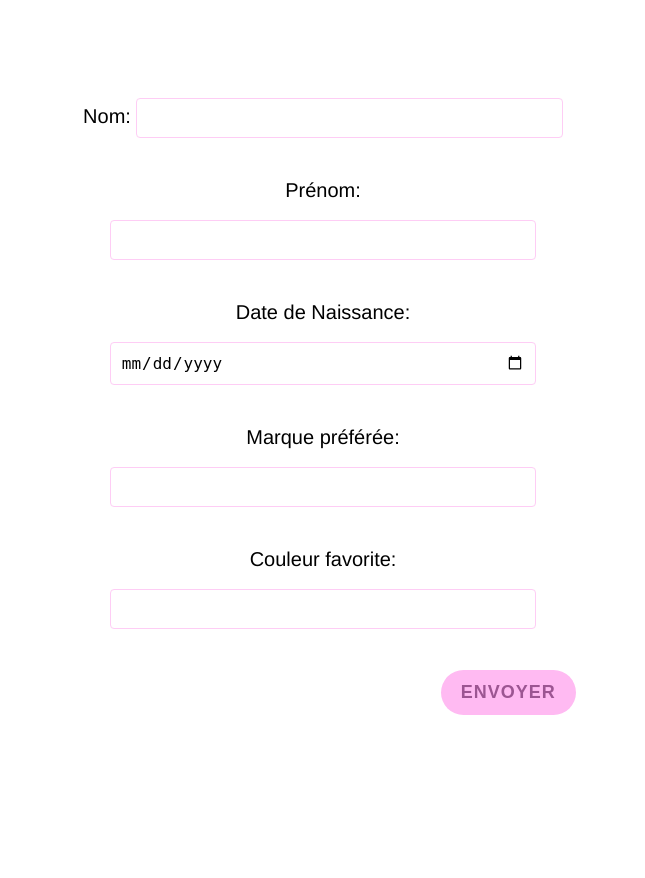
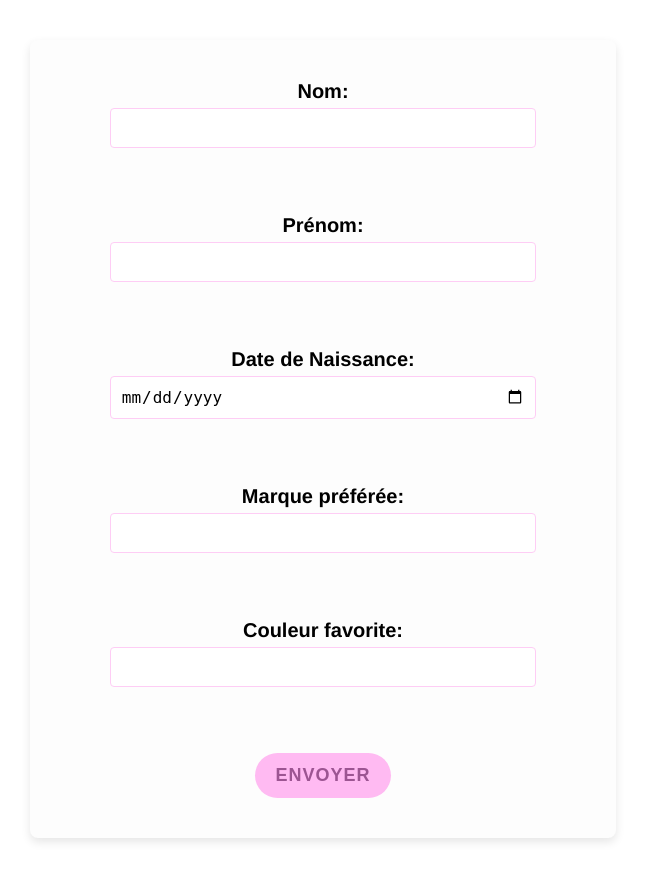
Before and after one commit to KVN-ND/projet_flask, a Flask app: page /form in a window 1280 px wide. Shown: the part 296-1174 px from the top of the page, without its empty margins (317-962 px from the left). Before the commit the page ends 1011 px from the top, so only its background shows below. Run offline with Flask 3, Linux system fonts and the light colour scheme.

Commit message:
form nouveau css

```diff
--- a/static/css/form.css
+++ b/static/css/form.css
@@ -11,7 +11,6 @@ header {
     overflow: hidden;
 }
 
-
 header::before {
     content: "";
     position: absolute;
@@ -19,10 +18,10 @@ header::before {
     left: 0;
     width: 160%;
     height: 100%;
-    background-image: url('https://images4.alphacoders.com/683/thumb-1920-683744.jpg'); /* Remplace 'ton-image.png' par l'URL de ton image */
-    background-size: 100px 80px; /* Ajuste la taille de l'imag   e */
+    background-image: url('https://images4.alphacoders.com/683/thumb-1920-683744.jpg');
+    background-size: 100px 80px;
     background-repeat: repeat;
-    opacity: 0.5; /* Ajuste l'opacité pour un effet subtil */
+    opacity: 0.5;
     animation: movePattern 6s linear infinite;
 }
 
@@ -45,8 +44,10 @@ header h1 {
     gap: 20px;
 }
 
-
 form {
+    display: flex;
+    flex-direction: column;
+    align-items: center;
     color: #000000;
     text-align: center;
     padding: 2em;
@@ -55,23 +56,30 @@ form {
     width: 40%;
     margin: 40px auto;
     border-radius: 8px;
+    background: #fdfdfd;
+    box-shadow: 0px 4px 10px rgba(0, 0, 0, 0.1);
+}
+
+label {
+    display: block; /* Place le label au-dessus de l'input */
+    font-weight: bold;
+    margin-bottom: 5px;
+    text-align: center;
 }
 
 input {
     font-size: 16px;
     padding: 10px;
-    margin: 18px 0;
+    margin-bottom: 20px; /* Espace entre les inputs */
     border: 1px solid #fecdf5;
-    color: #000000; /* Couleur du texte ajustée pour être lisible sur le fond sombre */
     border-radius: 4px;
     width: 80%;
-    transition: background-color 0.5s ease, background-image 0.5s ease; /* Transition pour background-color et background-image */
+    transition: background-color 0.5s ease, background-image 0.5s ease;
 }
 
 input:hover {
-    /*background-color: #ffbaf2;  Changement de couleur de fond au survol */
-    background-image: linear-gradient(135deg, #ffffff, #ffbaf2); /* Changement de dégradé au survol */
-    color: #000000; /* Couleur du texte ajustée pour être lisible sur le fond clair */
+    background-image: linear-gradient(135deg, #ffffff, #ffbaf2);
+    color: #000000;
 }
 
 button {
@@ -85,7 +93,6 @@ button {
     font-weight: bold;
     text-transform: uppercase;
     letter-spacing: 1px;
-    float: right;
     transition: background-color 0.3s ease;
 }
 
```
